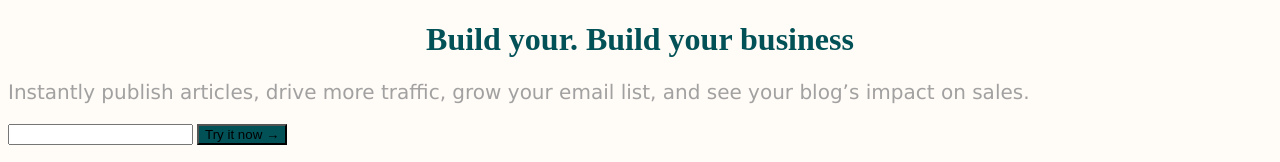
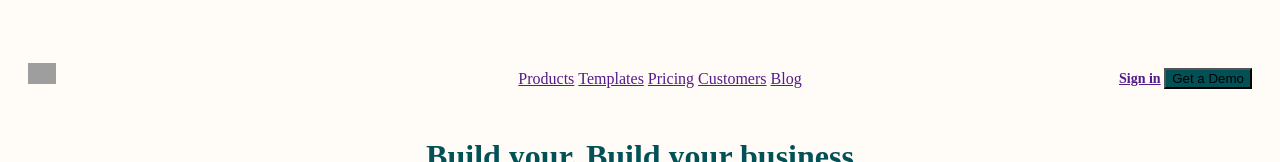
Before and after one commit to AdalCat/PrimeroBedu, a plain HTML site: page index.html in a window 1280 px wide. Shown: the top 162 px of the page. Drawn offline with Linux system fonts and the light colour scheme; grey boxes are pictures that could not be loaded.

Commit message:
S2 -> R1 - E2

```diff
--- a/index.html
+++ b/index.html
@@ -10,13 +10,41 @@
 </head>
 
 <body>
+
+    <header class="header">
+
+        <!--Pagina principal-->
+        <a href="/" class="logo">
+            <img src="https://getmatcha.com/wp-content/uploads/2020/01/Icon-green.png" alt="">
+        </a>
+
+        <!--Menu-->
+        <nav class="navbar">
+
+            <ul>
+                <li><a href="">Products</a></li>
+                <li><a href="">Templates</a></li>
+                <li><a href="">Pricing</a></li>
+                <li><a href="">Customers</a></li>
+                <li><a href="">Blog</a></li>
+            </ul>
+
+        </nav>
+
+        <!--Accines-->
+        <div class="actions">
+            <a href="">Sign in</a>
+            <button>Get a Demo</button>
+        </div>
+
+    </header>
+
     <h1>Build your. Build your business</h1>
-
     <p>Instantly publish articles, drive more traffic, grow your email list, and see your blog’s impact on sales.</p>
 
     <form>
 
-        <input type="email"/>
+        <input type="email" />
         <button type="submit">
             Try it now &rarr;
         </button>
--- a/styles.css
+++ b/styles.css
@@ -16,3 +16,44 @@ button{
     color: fff;
     background-color: #025157;
 }
+
+.header {
+    margin-top: 40px;
+    margin-left: 20px;
+    margin-right: 20px;
+    font-size: 0;
+}
+
+li {
+    display: inline;
+}
+
+.header > * {
+    display: inline-block;
+    font-size: 16px;
+    line-height: 45px;
+    height: 100%;
+    vertical-align: middle;
+}
+
+.logo {
+   width: 15%;
+}
+
+.logo > img {
+    width: 15%;
+}
+
+.navbar{
+    width: 70%;
+    text-align: center;
+    color: #025157;
+    font-weight: 500;
+}
+
+.actions{
+    width: 15%;
+    text-align: right;
+    font-size: 14px;
+    font-weight: 600;
+}
```
